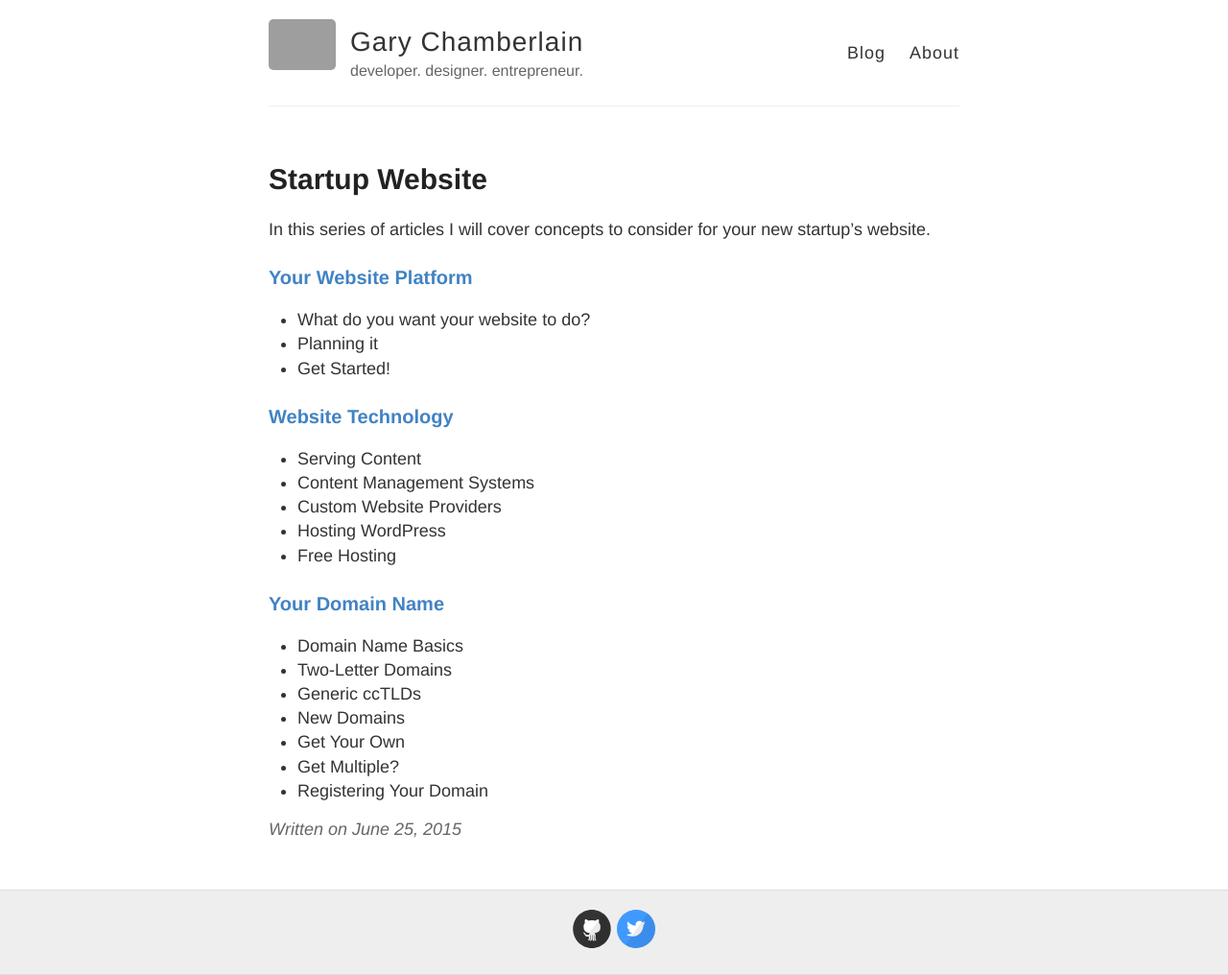
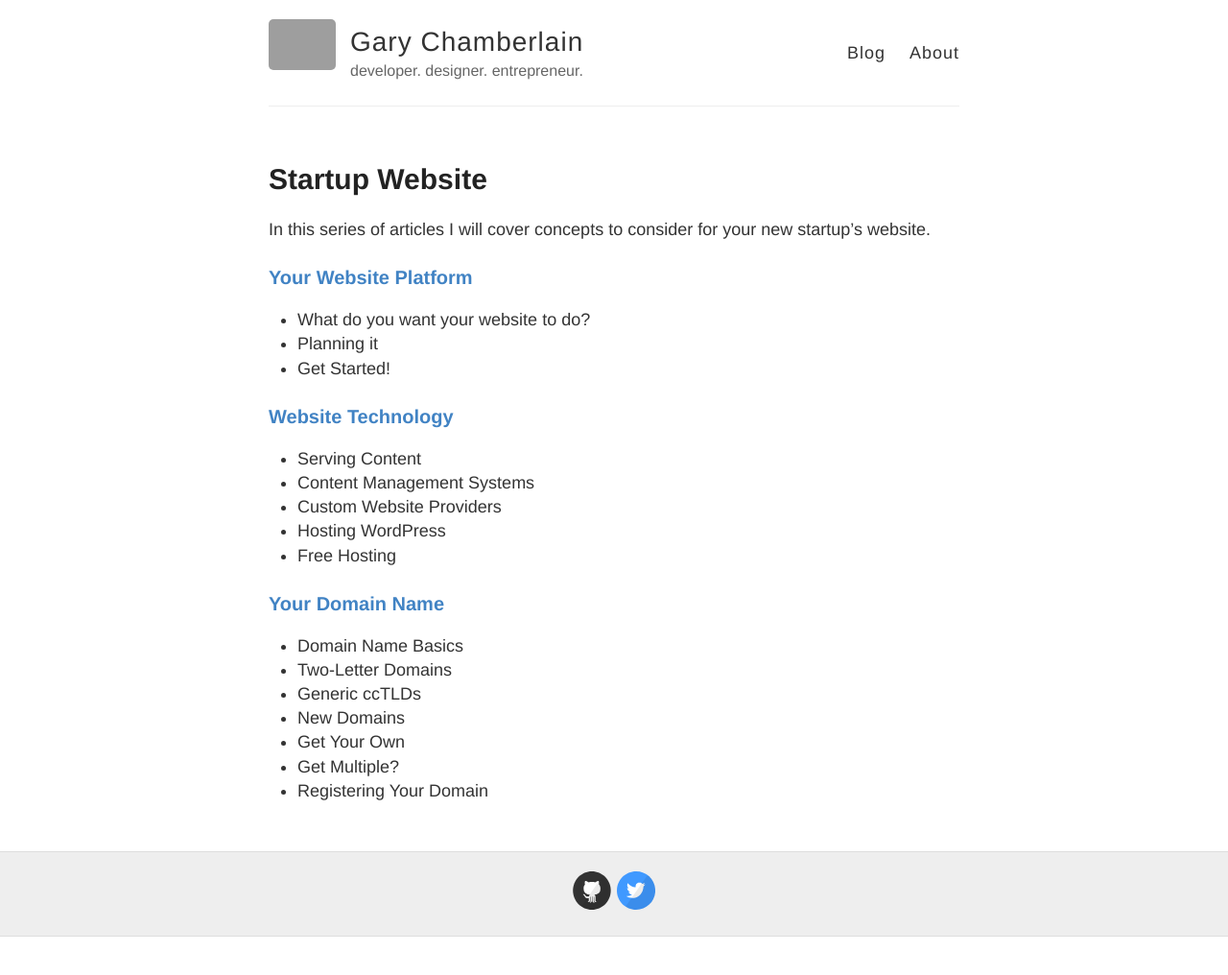
Before and after one commit to GaryChamberlain/garychamberlain.github.io, a Jekyll site: the page built from _posts/2015-06-25-startup-website.md, in a window 1280 px wide. Shown: the whole page at 96% size. Built offline with Jekyll 4.4.1, drawn with Linux system fonts in a browser that asks for light colours; Markdown is read by kramdown in place of the engine named in the settings; after the commit the page ends 976 px from its top, so only the background shows below that; grey boxes are pictures that could not be loaded.

Commit message:
Updated post.html

```diff
--- a/_layouts/post.html
+++ b/_layouts/post.html
@@ -9,9 +11,5 @@ layout: default
     {{ content }}
   </div>
 
-  <div class="date">
-    Written on {{ page.date | date: "%B %e, %Y" }}
-  </div>
-
   {% include disqus.html %}
 </article>
```
Also changed, not shown: other parts of _layouts/post.html (+2 -0 lines).
